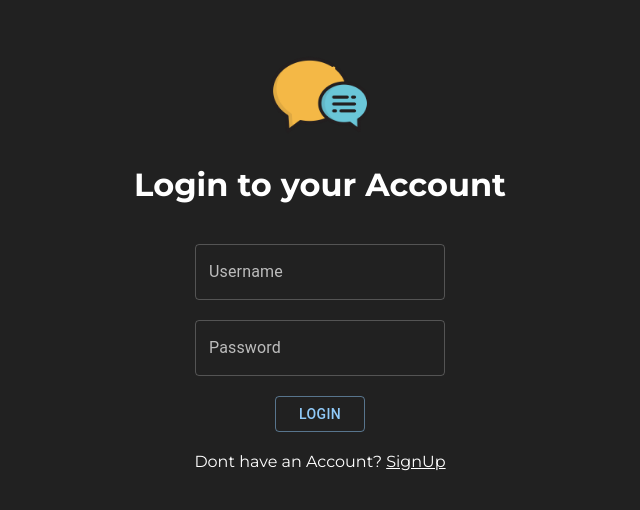
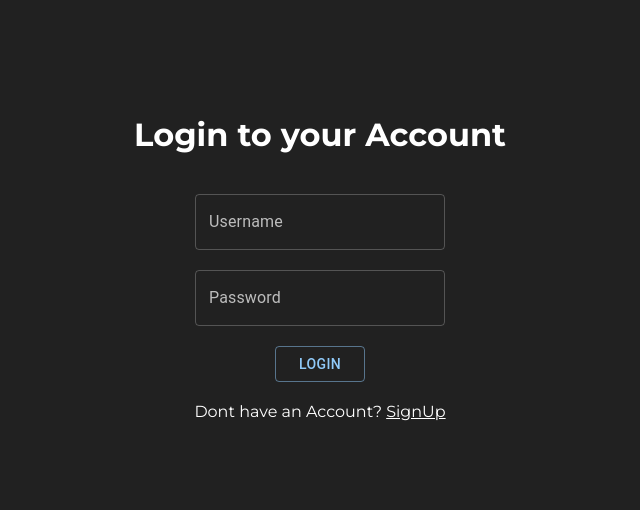
Before and after one commit to rohan1155/Chat-App, a React (Vite) app in the folder client/: page /login in a window 1280 px wide. Shown: the part 142-652 px from the top of the page, without its empty margins (320-960 px from the left). Built offline with nearby package versions, Linux system fonts and the light colour scheme.

Commit message:
deployment changes

```diff
--- a/client/components/Login.jsx
+++ b/client/components/Login.jsx
@@ -43,7 +43,7 @@ export default function Register() {
   };
   return (
     <div className="login">
-      <img src="../images/logo.png" alt="" className="login-logo" />
+      {/* <img src="../images/logo.png" alt="" className="login-logo" /> */}
       <ThemeProvider theme={muiTheme}>
         <div className="login-container">
           <h1 className="login-text">Login to your Account</h1>
--- a/client/components/Register.jsx
+++ b/client/components/Register.jsx
@@ -43,7 +43,7 @@ export default function Register() {
   };
   return (
     <div className="login">
-      <img src="../images/logo.svg" alt="" className="login-logo" />
+      {/* <img src="../images/logo.svg" alt="" className="login-logo" /> */}
       <ThemeProvider theme={muiTheme}>
         <div className="login-container">
           <h1 className="login-text">Create an Account</h1>
--- a/client/components/Welcome.jsx
+++ b/client/components/Welcome.jsx
@@ -1,7 +1,7 @@
 export default function Welcome() {
   return (
     <div className="welcome-container">
-      <img src="../images/logo.png" alt="logo" className="logo" />
+      {/* <img src="../images/logo.png" alt="logo" className="logo" /> */}
       <p className="welcome-text">Welcome to Chat App!</p>
     </div>
   );
```
